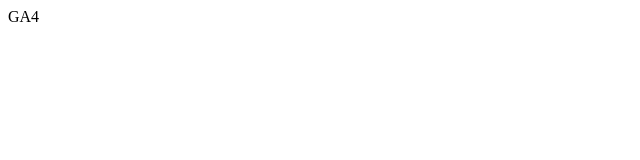
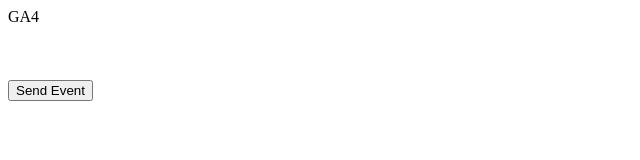
Before and after one commit to kr-advait/ga-test, a plain HTML site: page index.html in a window 1280 px wide. Shown: the whole page, without its empty margins (0-640 px from the left). Drawn offline with Linux system fonts and the light colour scheme.

Commit message:
Update index.html

```diff
--- a/index.html
+++ b/index.html
@@ -9,7 +9,11 @@
   gtag('js', new Date());
 
   gtag('config', 'G-0S2ZBCKZZM');
-  gtag('event', 'testEvent', {name: "try", txid: "0x123...", userId: 125}, (err)=>console.log);
+  function sendEvent(){
+      console.log("send event called");
+      gtag('event', 'testEvent', {name: "try", txid: "0x123...", userId: 125}, (err)=>console.log("Err :", err));
+      console.log("event sent");
+  }
 </script>
     <meta charset="UTF-8">
     <meta name="viewport" content="width=device-width, initial-scale=1.0">
@@ -17,5 +21,10 @@
 </head>
 <body>
     GA4
+    <br>
+    <br>
+    <br>
+    <br>
+    <button onclick="sendEvent()" >Send Event</button>
 </body>
 </html>
```
